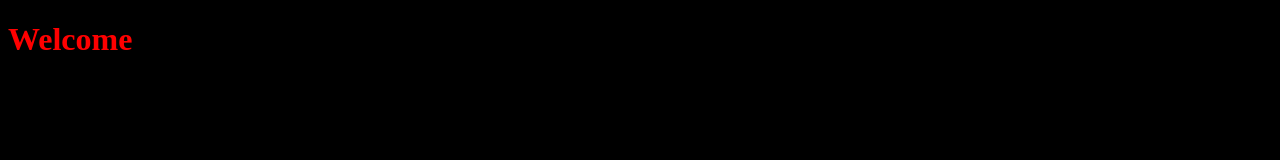
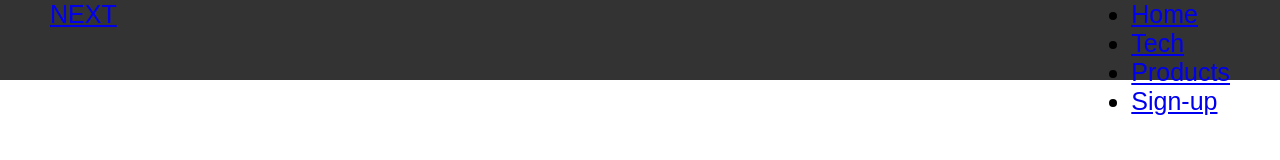
Before and after one commit to MikaelYohannes/Web, a plain HTML site: page index.html in a window 1280 px wide. Drawn offline with Linux system fonts and the light colour scheme.

Commit message:
adding containers and basic structures

```diff
--- a/index.html
+++ b/index.html
@@ -7,6 +7,37 @@
     <link rel="stylesheet" href="styles.css">
 </head>
 <body>
-    <h1>Welcome</h1>
+    <nav class="NaviBar">
+        <div class="NaviBar_container">
+            <a href="/" id="NaviBar_Logo">NEXT</a>
+            <div class="NaviBar_toggle" id="mobile-menu">
+                <span class="bar"></span>
+                <span class="bar"></span>
+                <span class="bar"></span>
+            </div>
+            <ul class="NaviBar_Menu">
+                <li class="NaviBar_Item">
+                    <a href="/" class="NaviBar_link">
+                        Home
+                    </a>
+                </li>
+                <li class="NaviBar_Item">
+                    <a href="/Web/tech.html" class="NaviBar_link">
+                        Tech
+                    </a>
+                </li>
+                <li class="NaviBar_Item">
+                    <a href="/" class="NaviBar_link">
+                        Products
+                    </a>
+                </li>
+                <li class="NaviBar_Btn">
+                    <a href="/" class="button">
+                        Sign-up
+                    </a>
+                </li>
+            </ul>
+        </div>
+    </nav>
 </body>
 </html>
--- a/styles.css
+++ b/styles.css
@@ -1,6 +1,42 @@
-h1{
-    color: red;
-    }
+
 *{
-    background-color: black;
+    box-sizing: border-box;
+    margin: 0;
+    padding: 0;
+    font-family: 'Kumbh Sans', sans-serif;
 }
+.NaviBar{
+    background: #333333;
+    height: 80px;
+    display: flex;
+    justify-content: center;
+    align-items: center;
+    font-size: 25px;
+    position: sticky;
+    top: 0;
+    z-index: 999;
+}
+.NaviBar_container{
+    display: flex;
+    justify-content: space-between;
+    height: 80px;
+    z-index: 1;
+    width: 100%;
+    max-width: 1300px;
+    margin: 0 auto;
+    padding: 0 50px;
+}
+.NaviBar_logo{
+    background-color: #4501a2;
+    background-image: linear-gradient(to top,red, 0%,#000000,100%);
+    background-size: 100%;
+    -webkit-background-clip: text;
+    -moz-background-clip: text;
+    -webkit-text-fill-color: transparent;
+    -moz-text-fill-color: transparent;
+    display: flex;
+    align-items: center;
+    cursor: pointer;
+    text-decoration: none;
+    font-size: 120px;
+}
```
